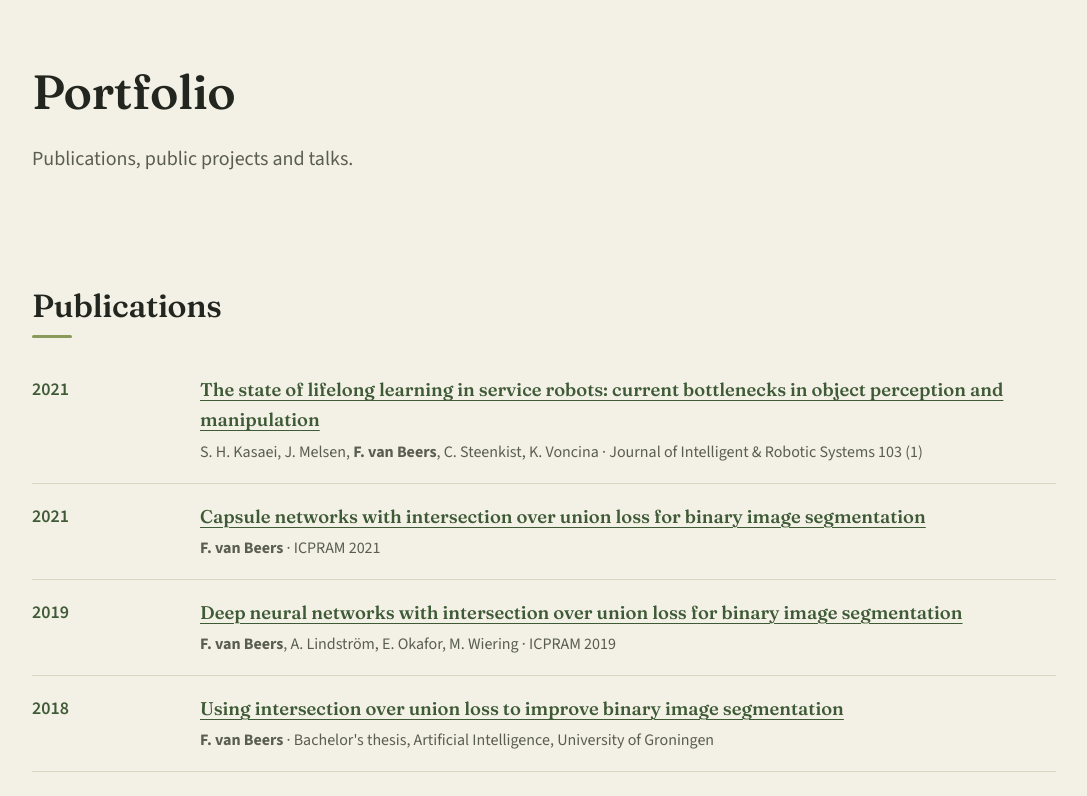
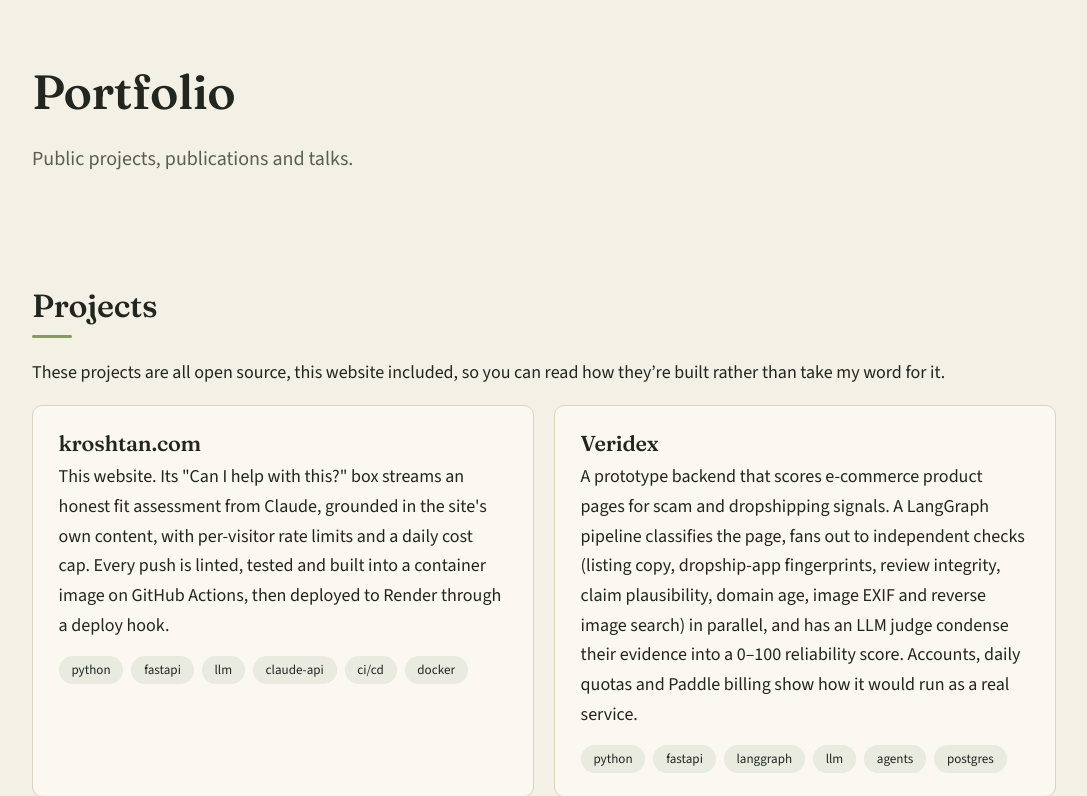
Before and after one commit to kroshtan/kroshtan-web, a FastAPI app: page /portfolio in a window 1280 px wide. Shown: the part 119-915 px from the top of the page, without its empty margins (96-1183 px from the left). Run offline with FastAPI, Linux system fonts and the light colour scheme.

Commit message:
Portfolio: projects first, and say they are open source
Publications move below the projects. A short intro under Projects points out
that the code, this site's included, is public to read.

Co-Authored-By: Claude Opus 5.5 <noreply@anthropic.com>

```diff
--- a/app/templates/portfolio.html
+++ b/app/templates/portfolio.html
@@ -7,25 +7,9 @@
     <p class="lead">{{ page.lead }}</p>
   </header>
 
-  <section class="section" aria-labelledby="publications">
-    {{ section_head(1, page.publications_heading, 'publications') }}
-    <ol class="entries" role="list">
-      {% for p in page.publications %}
-      <li class="entry">
-        <span class="entry-year">{{ p.year }}</span>
-        <div>
-          <p class="entry-title">
-            {% if p.url is not todo %}<a href="{{ p.url }}">{{ p.title | mdi }}</a>{% else %}{{ p.title | mdi }}{% endif %}
-          </p>
-          <p class="entry-meta">{{ p.authors | mdi }} · {{ p.venue }}</p>
-        </div>
-      </li>
-      {% endfor %}
-    </ol>
-  </section>
-
   <section class="section" aria-labelledby="projects">
-    {{ section_head(2, page.projects_heading, 'projects') }}
+    {{ section_head(1, page.projects_heading, 'projects') }}
+    {% if projects and page.projects_intro %}<p>{{ page.projects_intro | mdi }}</p>{% endif %}
     {% if not projects %}
     <div class="empty-state">
       <p>{{ page.projects_empty | mdi }}</p>
@@ -52,6 +36,23 @@
     {% endif %}
   </section>
 
+  <section class="section" aria-labelledby="publications">
+    {{ section_head(2, page.publications_heading, 'publications') }}
+    <ol class="entries" role="list">
+      {% for p in page.publications %}
+      <li class="entry">
+        <span class="entry-year">{{ p.year }}</span>
+        <div>
+          <p class="entry-title">
+            {% if p.url is not todo %}<a href="{{ p.url }}">{{ p.title | mdi }}</a>{% else %}{{ p.title | mdi }}{% endif %}
+          </p>
+          <p class="entry-meta">{{ p.authors | mdi }} · {{ p.venue }}</p>
+        </div>
+      </li>
+      {% endfor %}
+    </ol>
+  </section>
+
   <section class="section" aria-labelledby="speaking">
     {{ section_head(3, page.speaking_heading, 'speaking') }}
     <ol class="entries" role="list">
--- a/content/portfolio.yaml
+++ b/content/portfolio.yaml
@@ -1,6 +1,6 @@
 title: Portfolio
 heading: Portfolio
-lead: Publications, public projects and talks.
+lead: Public projects, publications and talks.
 
 publications_heading: Publications
 publications:
@@ -26,6 +26,9 @@ publications:
     url: https://fse.studenttheses.ub.rug.nl/18139/
 
 projects_heading: Projects
+projects_intro: >-
+  These projects are all open source, this website included, so you can read how they're
+  built rather than take my word for it.
 projects_empty: >-
   Public projects will be listed here. Until then, see [GitHub](https://github.com/Kroshtan).
 # Add public projects here. Fields: title, description, url, tags.
```
